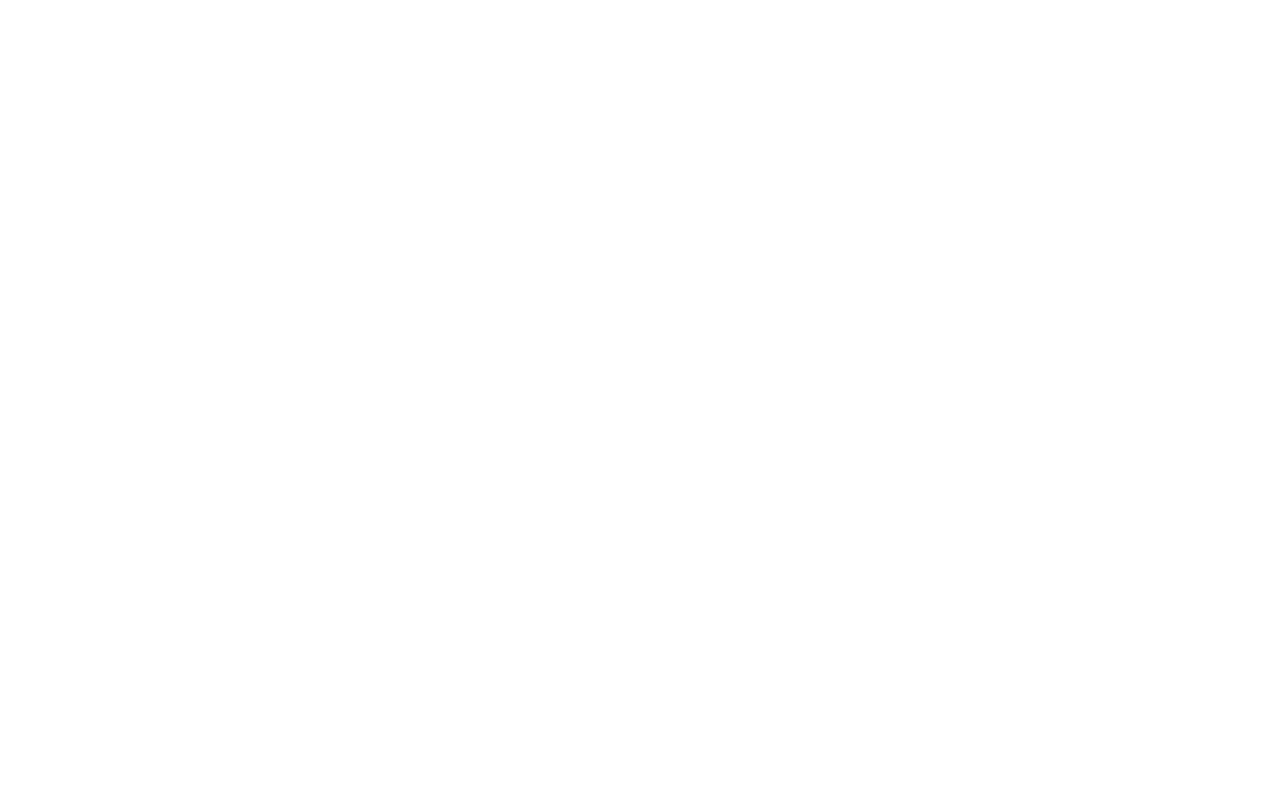
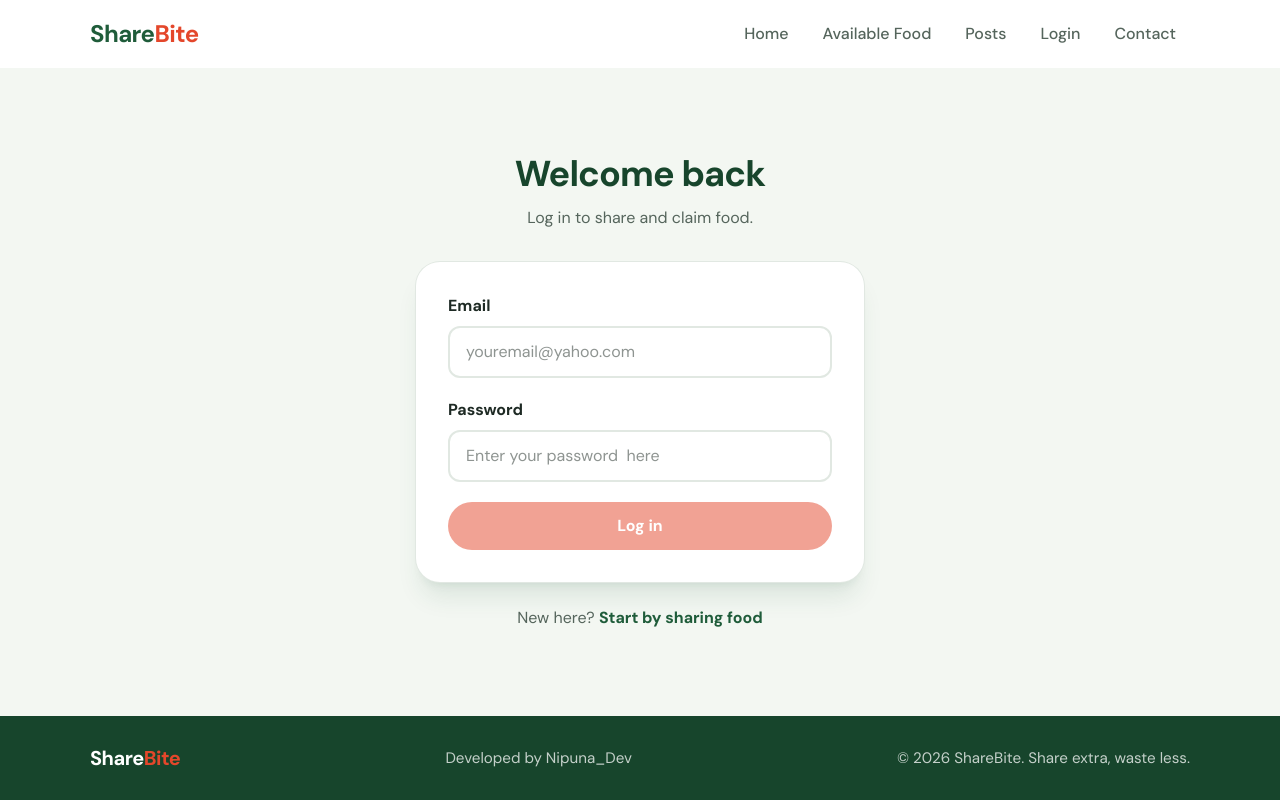
Before and after one commit to nipunagwdev-maker/ShareBite.v2.0, a React (Vite) app in the folder ShareBite/: page /LoginPage in a window 1280 px wide. Before the commit this address had no page. Built offline with nearby package versions, Linux system fonts and the light colour scheme.

Commit message:
login page & contact details filled

```diff
--- a/ShareBite/src/App.jsx
+++ b/ShareBite/src/App.jsx
@@ -2,6 +2,8 @@
 import HomePage from "./pages/HomePage.jsx";
 import AvailableFoodPage from "./pages/AvailableFoodPage.jsx";
 import Posts from "./pages/Posts.jsx";
+import LoginPage from "./pages/LoginPage.jsx";
+import Contact from "./pages/Contact.jsx";
 
 function App() {
   return (
@@ -10,6 +12,8 @@
       <Route path="/food" element={<AvailableFoodPage />} />
       <Route path="/pages/food.html" element={<AvailableFoodPage />} />
       <Route path="/posts" element={<Posts />} />
+      <Route path="/LoginPage" element={<LoginPage />} />
+      <Route path="/Contact" element={<Contact />} />
     </Routes>
   );
 }
--- a/ShareBite/src/components/SiteHeader.jsx
+++ b/ShareBite/src/components/SiteHeader.jsx
@@ -1,13 +1,15 @@
 import { useEffect, useState } from "react";
 import { Link } from "react-router-dom";
+import Contact from "../pages/Contact";
+import Posts from "../pages/Posts";
+import LoginPage from "../pages/LoginPage";
 
 const navigationLinks = [
   { label: "Home", to: "/" },
   { label: "Available Food", to: "/food" },
   { label: "Posts", to: "/posts" },
-  { label: "Tracking", href: "/#about" },
-  { label: "Login", href: "/#contact" },
-  { label: "Contact", href: "/#contact" },
+  { label: "Login", to: "/LoginPage" },
+  { label: "Contact", to: "/Contact" },
 ];
 
 const linkStyle =
--- a/ShareBite/src/pages/AvailableFoodPage.jsx
+++ b/ShareBite/src/pages/AvailableFoodPage.jsx
@@ -67,7 +67,8 @@
 
   return (
     <div className="flex min-h-screen flex-col bg-white font-sans text-ink">
-      <SiteHeader foodPage />
+      <SiteHeader />
+
       <main className="flex-1">
         <section className="mx-auto grid max-w-6xl items-center gap-12 px-6 py-14 md:grid-cols-2 md:py-24">
           <div>
--- /dev/null
+++ b/ShareBite/src/pages/Contact.jsx
@@ -0,0 +1,69 @@
+import SiteFooter from "../components/SiteFooter.jsx";
+import SiteHeader from "../components/SiteHeader.jsx";
+
+const contactDetails = [
+  {
+    label: "Email",
+    value: "flupy.team@gmial.com", // EDIT: your real email
+    href: "mailto:flupy.team@gmail.com", // EDIT: same email again
+  },
+  {
+    label: "Phone",
+    value: "+94 76 117  8865", // EDIT: how the number is shown
+    href: "tel:+94761178865", // EDIT: same number, no spaces
+  },
+  {
+    label: "Location",
+    value: "Galle, Sri Lanka", // EDIT: your city or area
+  },
+];
+
+function Contact() {
+  return (
+    <div className="flex min-h-screen flex-col bg-white font-sans text-ink">
+      <SiteHeader />
+
+      <main className="flex-1">
+        <section className="mx-auto max-w-2xl px-6 pt-14 text-center md:pt-20">
+          <h1 className="text-4xl font-bold tracking-tight text-brand-dark sm:text-5xl">
+            Contact us
+          </h1>
+          <p className="mt-4 text-lg text-muted">
+            Have a question or want to help? We would love to hear from you.
+          </p>
+        </section>
+
+        <section className="mx-auto max-w-4xl px-6 py-12 md:py-16">
+          <div className="grid grid-cols-1 gap-6 sm:grid-cols-3">
+            {contactDetails.map(({ label, value, href }) => (
+              <div
+                key={label}
+                className="rounded-3xl bg-white p-6 shadow-xl shadow-brand/10 ring-1 ring-line"
+              >
+                <p className="text-sm font-bold tracking-wide text-tomato uppercase">
+                  {label}
+                </p>
+                {href ? (
+                  <a
+                    href={href}
+                    className="mt-2 block break-words text-lg font-bold text-brand-dark transition hover:text-brand"
+                  >
+                    {value}
+                  </a>
+                ) : (
+                  <p className="mt-2 text-lg font-bold text-brand-dark">
+                    {value}
+                  </p>
+                )}
+              </div>
+            ))}
+          </div>
+        </section>
+      </main>
+
+      <SiteFooter />
+    </div>
+  );
+}
+
+export default Contact;
--- a/ShareBite/src/pages/HomePage.jsx
+++ b/ShareBite/src/pages/HomePage.jsx
@@ -5,14 +5,16 @@
 
 function HomePage() {
   return (
+    <>
+      <SiteHeader />
       <div className="min-h-screen bg-white font-sans text-[17px] leading-relaxed text-ink">
-      <SiteHeader />
         <main>
           <HomeHero />
           <HowItWorks />
         </main>
         <SiteFooter />
       </div>
+    </>
   );
 }
 
--- /dev/null
+++ b/ShareBite/src/pages/LoginPage.jsx
@@ -0,0 +1,86 @@
+import { useState } from "react";
+import { Link } from "react-router-dom";
+import SiteHeader from "../components/SiteHeader.jsx";
+import SiteFooter from "../components/SiteFooter.jsx";
+
+const inputStyle =
+  "w-full rounded-xl border-2 border-line bg-white px-4 py-3 transition focus:border-brand focus:outline-none";
+
+function LoginPage() {
+  const [email, setEmail] = useState("");
+  const [password, setPassword] = useState("");
+
+  function handleSubmit(event) {
+    event.preventDefault();
+    // Demo only: real login needs a backend (for example Firebase Auth)
+    console.log("Login attempt:", email);
+  }
+
+  return (
+    <div className="flex min-h-screen flex-col bg-white font-sans text-ink">
+      <SiteHeader />
+      <main className="flex flex-1 items-center bg-tint px-6 py-16">
+        <div className="mx-auto w-full max-w-md">
+          <h1 className="text-center text-4xl font-bold tracking-tight text-brand-dark">
+            Welcome back
+          </h1>
+          <p className="mt-3 text-center text-muted">
+            Log in to share and claim food.
+          </p>
+
+          <form
+            onSubmit={handleSubmit}
+            className="mt-8 space-y-5 rounded-3xl bg-white p-6 shadow-xl shadow-brand/10 ring-1 ring-line sm:p-8"
+          >
+            <div>
+              <label htmlFor="email" className="mb-2 block font-bold">
+                Email
+              </label>
+              <input
+                id="email"
+                type="email"
+                value={email}
+                onChange={(e) => setEmail(e.target.value)}
+                placeholder="youremail@yahoo.com"
+                className={inputStyle}
+              />
+            </div>
+
+            <div>
+              <label htmlFor="password" className="mb-2 block font-bold">
+                Password
+              </label>
+              <input
+                id="password"
+                type="password"
+                value={password}
+                onChange={(e) => setPassword(e.target.value)}
+                placeholder="Enter your password  here"
+                className={inputStyle}
+              />
+            </div>
+
+              <button
+              type="submit"
+              disabled={!email.trim() || !password}
+              className="w-full rounded-full bg-tomato px-7 py-3 font-bold text-white transition hover:-translate-y-0.5 hover:bg-tomato-dark disabled:cursor-not-allowed disabled:opacity-50 disabled:hover:translate-y-0"
+            >
+              Log in
+            </button>
+          </form>
+
+          <p className="mt-6 text-center text-muted">
+            New here?{" "}
+            <Link to="/posts" className="font-bold text-brand">
+              Start by sharing food
+            </Link>
+          </p>
+        </div>
+      </main>
+
+      <SiteFooter />
+    </div>
+  );
+}
+
+export default LoginPage;
```
Lines whose indentation alone changed are shown as unchanged.
